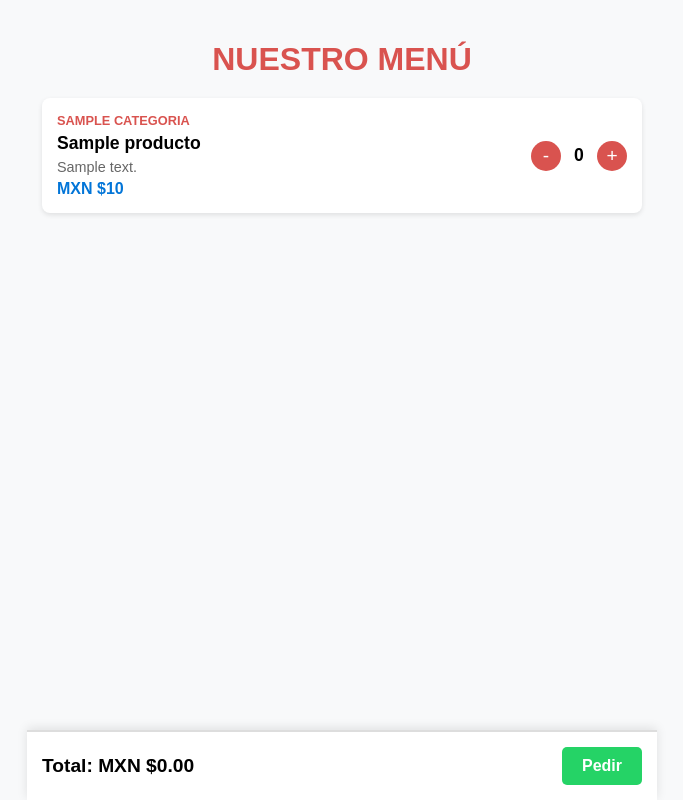
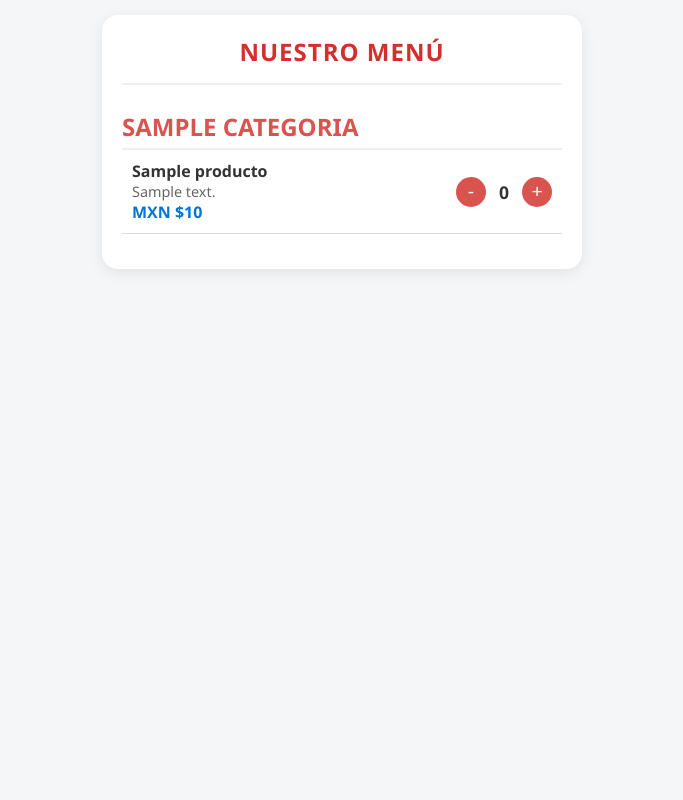
Before and after one commit to era798/alitas-app, a Flask app: page / in a window 1280 px wide. Shown: the whole page, without its empty margins (298-981 px from the left). Run offline with Flask 3, Linux system fonts and the light colour scheme; a database or web service that is not in the repository returns one stand-in record (values such as "Sample title"); some libraries are stand-ins or nearby versions.

Commit message:
Revamp index.html layout and styling
Refactor HTML structure and styles for better layout and readability.

```diff
--- a/templates/index.html
+++ b/templates/index.html
@@ -5,146 +5,113 @@
     <meta name="viewport" content="width=device-width, initial-scale=1.0">
     <title>Menú de Alitas</title>
     <style>
-        body { font-family: Arial, sans-serif; background-color: #f8f9fa; margin: 0; padding: 20px; padding-bottom: 120px; }
-        .container { max-width: 600px; margin: 0 auto; }
-        h1 { text-align: center; color: #d9534f; margin-bottom: 20px; }
-        .card { background: white; padding: 15px; border-radius: 8px; margin-bottom: 15px; box-shadow: 0 2px 5px rgba(0,0,0,0.1); display: flex; justify-content: space-between; align-items: center; }
-        .info { flex: 1; padding-right: 10px; }
-        .categoria { font-size: 0.8em; color: #d9534f; font-weight: bold; text-transform: uppercase; }
-        .nombre { font-size: 1.1em; font-weight: bold; margin: 5px 0; }
-        .descripcion { font-size: 0.9em; color: #666; margin-bottom: 5px; }
-        .precio { font-weight: bold; color: #0275d8; }
-        .controls { display: flex; align-items: center; gap: 8px; }
-        .btn-qty { background: #d9534f; color: white; border: none; width: 30px; height: 30px; border-radius: 50%; font-size: 1.2em; cursor: pointer; }
-        .qty { font-weight: bold; font-size: 1.1em; width: 20px; text-align: center; }
-
-        /* Barra Flotante */
-        .cart-bar { position: fixed; bottom: 0; left: 0; right: 0; background: white; border-top: 2px solid #ddd; padding: 15px; box-shadow: 0 -2px 10px rgba(0,0,0,0.1); display: flex; justify-content: space-between; align-items: center; max-width: 600px; margin: 0 auto; }
-        .cart-total { font-size: 1.2em; font-weight: bold; }
-        .btn-order { background: #25d366; color: white; border: none; padding: 10px 20px; font-size: 1em; font-weight: bold; border-radius: 5px; cursor: pointer; }
-
-        /* Modal */
-        .modal { display: none; position: fixed; top: 0; left: 0; width: 100%; height: 100%; background: rgba(0,0,0,0.5); justify-content: center; align-items: center; }
-        .modal-content { background: white; padding: 20px; border-radius: 8px; width: 90%; max-width: 400px; }
-        .modal-content input, .modal-content select { width: 100%; padding: 8px; margin: 8px 0 15px 0; box-sizing: border-box; }
-        .btn-send { background: #25d366; color: white; border: none; width: 100%; padding: 10px; font-weight: bold; border-radius: 5px; cursor: pointer; }
-        .btn-close { background: #ccc; border: none; width: 100%; padding: 8px; margin-top: 5px; border-radius: 5px; cursor: pointer; }
+        * {
+            box-sizing: border-box;
+            margin: 0;
+            padding: 0;
+        }
+        body {
+            font-family: 'Segoe UI', Tahoma, Geneva, Verdana, sans-serif;
+            background-color: #f4f6f8;
+            color: #333;
+            padding: 15px;
+        }
+        .contenedor-app {
+            max-width: 480px;
+            margin: 0 auto;
+            background: #ffffff;
+            border-radius: 16px;
+            padding: 20px;
+            box-shadow: 0 4px 15px rgba(0,0,0,0.08);
+        }
+        .header-menu {
+            text-align: center;
+            padding-bottom: 15px;
+            border-bottom: 2px solid #f0f0f0;
+            margin-bottom: 15px;
+        }
+        .header-menu h1 {
+            font-size: 1.5rem;
+            color: #d32f2f;
+            letter-spacing: 1px;
+        }
+        .producto-card {
+            display: flex;
+            justify-content: space-between;
+            align-items: center;
+            padding: 14px 0;
+            border-bottom: 1px solid #eeeeee;
+        }
+        .producto-card:last-child {
+            border-bottom: none;
+        }
+        .producto-info {
+            flex: 1;
+            padding-right: 12px;
+        }
+        .categoria-tag {
+            display: inline-block;
+            font-size: 0.7rem;
+            font-weight: bold;
+            background: #ffebee;
+            color: #c62828;
+            padding: 2px 8px;
+            border-radius: 12px;
+            margin-bottom: 4px;
+            text-transform: uppercase;
+        }
+        .producto-titulo {
+            font-size: 1rem;
+            font-weight: 700;
+            color: #222;
+            margin-bottom: 4px;
+            text-transform: uppercase;
+        }
+        .producto-desc {
+            font-size: 0.85rem;
+            color: #666;
+            line-height: 1.3;
+            margin-bottom: 6px;
+        }
+        .producto-precio {
+            font-size: 1.05rem;
+            font-weight: bold;
+            color: #0083b0;
+        }
+        .producto-img {
+            width: 85px;
+            height: 85px;
+            object-fit: cover;
+            border-radius: 10px;
+            background-color: #e0e0e0;
+        }
     </style>
 </head>
 <body>
 
-<div class="container">
-    <h1>NUESTRO MENÚ</h1>
-    {% for producto in productos %}
-    <div class="card">
-        <div class="info">
-            <div class="categoria">{{ producto.categoria }}</div>
-            <div class="nombre">{{ producto.nombre }}</div>
-            <div class="descripcion">{{ producto.descripcion }}</div>
-            <div class="precio">MXN ${{ producto.precio }}</div>
+    <div class="contenedor-app">
+        <div class="header-menu">
+            <h1>NUESTRO MENÚ</h1>
         </div>
-        <div class="controls">
-            <button class="btn-qty" onclick="changeQty('{{ producto.nombre }}', {{ producto.precio }}, -1)">-</button>
-            <span class="qty" id="qty-{{ producto.nombre }}">0</span>
-            <button class="btn-qty" onclick="changeQty('{{ producto.nombre }}', {{ producto.precio }}, 1)">+</button>
-        </div>
+
+        {% set categorias = productos | map(attribute='categoria') | unique %}
+
+        {% for cat in categorias %}
+            <h2 style="color: #d9534f; margin-top: 25px; border-bottom: 2px solid #eee; padding-bottom: 5px; text-transform: uppercase;">{{ cat }}</h2>
+
+            {% for producto in productos if producto.categoria == cat %}
+            <div class="card" style="display: flex; justify-content: space-between; align-items: center; margin-bottom: 15px; padding: 10px; border-bottom: 1px solid #ddd;">
+                <div class="info">
+                    <div class="nombre" style="font-weight: bold;">{{ producto.nombre }}</div>
+                    <div class="descripcion" style="font-size: 0.9em; color: #666;">{{ producto.descripcion }}</div>
+                    <div class="precio" style="color: #0275d8; font-weight: bold;">MXN ${{ producto.precio }}</div>
+                </div>
+                <div class="controls" style="display: flex; align-items: center; gap: 8px;">
+                    <button class="btn-qty" style="background: #d9534f; color: white; border: none; width: 30px; height: 30px; border-radius: 50%; font-size: 1.2em; cursor: pointer;" onclick="changeQty('{{ producto.nombre }}', {{ producto.precio }}, -1)">-</button>
+                    <span class="qty" id="qty-{{ producto.nombre }}" style="font-weight: bold; font-size: 1.1em; width: 20px; text-align: center;">0</span>
+                    <button class="btn-qty" style="background: #d9534f; color: white; border: none; width: 30px; height: 30px; border-radius: 50%; font-size: 1.2em; cursor: pointer;" onclick="changeQty('{{ producto.nombre }}', {{ producto.precio }}, 1)">+</button>
+                </div>
+            </div>
+            {% endfor %}
+        {% endfor %}
     </div>
-    {% endfor %}
-</div>
-
-<!-- Barra inferior del carrito -->
-<div class="cart-bar">
-    <div class="cart-total">Total: MXN $<span id="total-price">0.00</span></div>
-    <button class="btn-order" onclick="openModal()">Pedir</button>
-</div>
-
-<!-- Modal para datos del cliente -->
-<div class="modal" id="orderModal">
-    <div class="modal-content">
-        <h3>Datos para entrega</h3>
-        <label>Nombre:</label>
-        <input type="text" id="clientName" placeholder="Tu nombre">
-
-        <label>Telefono de contacto:>/label>
-        <input type="tel" id="clientPhone" placeholder="Tu número a 10 digitos">
-
-        <label>Dirección / Notas:</label>
-        <input type="text" id="clientAddress" placeholder="Calle, número y colonia">
-
-        <label>Forma de Pago:</label>
-        <select id="paymentMethod">
-            <option value="Efectivo">Efectivo</option>
-            <option value="Transferencia">Transferencia</option>
-            <option value="Terminal">Terminal</option>
-        </select>
-
-        <button class="btn-send" onclick="sendWhatsApp()">Enviar por WhatsApp</button>
-        <button class="btn-close" onclick="closeModal()">Cancelar</button>
-    </div>
-</div>
-
-<script>
-    const TELEFONO_NEGOCIO = "528118499575"; // Sustituye con tu número de WhatsApp
-    let cart = {};
-
-    function changeQty(name, price, delta) {
-        if (!cart[name]) cart[name] = { qty: 0, price: price };
-        cart[name].qty += delta;
-        if (cart[name].qty < 0) cart[name].qty = 0;
-
-        document.getElementById(`qty-${name}`).innerText = cart[name].qty;
-        updateTotal();
-    }
-
-    function updateTotal() {
-        let total = 0;
-        for (let item in cart) {
-            total += cart[item].qty * cart[item].price;
-        }
-        document.getElementById("total-price").innerText = total.toFixed(2);
-    }
-
-    function openModal() {
-        let total = parseFloat(document.getElementById("total-price").innerText);
-        if (total === 0) {
-            alert("Agrega al menos un producto al carrito.");
-            return;
-        }
-        document.getElementById("orderModal").style.display = "flex";
-    }
-
-    function closeModal() {
-        document.getElementById("orderModal").style.display = "none";
-    }
-
-    function sendWhatsApp() {
-        let name = document.getElementById("clientName").value.trim();
-        let phone = document.getElementById("clientPhone").value.trim();
-        let address = document.getElementById("clientAddress").value.trim();
-        let payment = document.getElementById("paymentMethod").value;
-        let total = document.getElementById("total-price").innerText;
-
-        if (!name || !address || !phone) {
-            alert("Por favor llena tu nombre, teléfono y dirección.");
-            return;
-        }
-
-        let message = `*¡Hola! Quisiera realizar un pedido:*\n\n`;
-        for (let item in cart) {
-            if (cart[item].qty > 0) {
-                message += `• ${cart[item].qty}x ${item} ($${cart[item].price * cart[item].qty})\n`;
-            }
-        }
-        message += `\n*Total:* $${total} MXN`;
-        message += `\n*Nombre:* ${name}`;
-        message += `\n*Telefono:* ${phone}`;
-        message += `\n*Dirección:* ${address}`;
-        message += `\n*Pago:* ${payment}`;
-
-        let url = `https://wa.me/${TELEFONO_NEGOCIO}?text=${encodeURIComponent(message)}`;
-        window.open(url, '_blank');
-    }
-</script>
-
-</body>
-</html>
```
